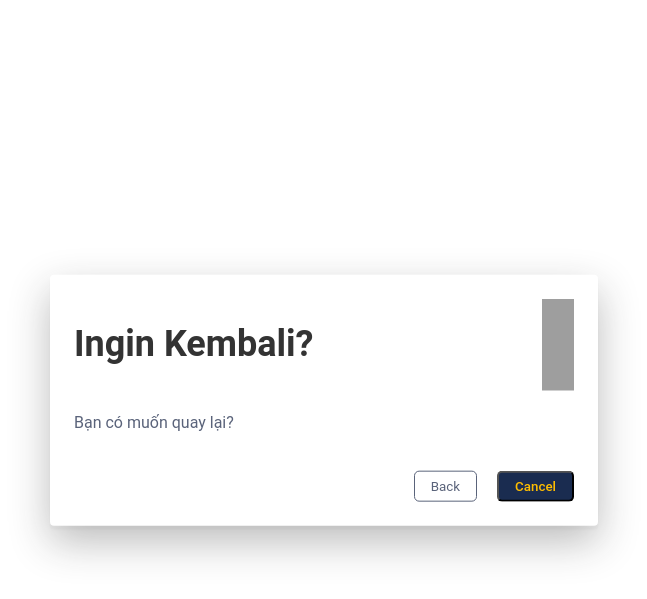
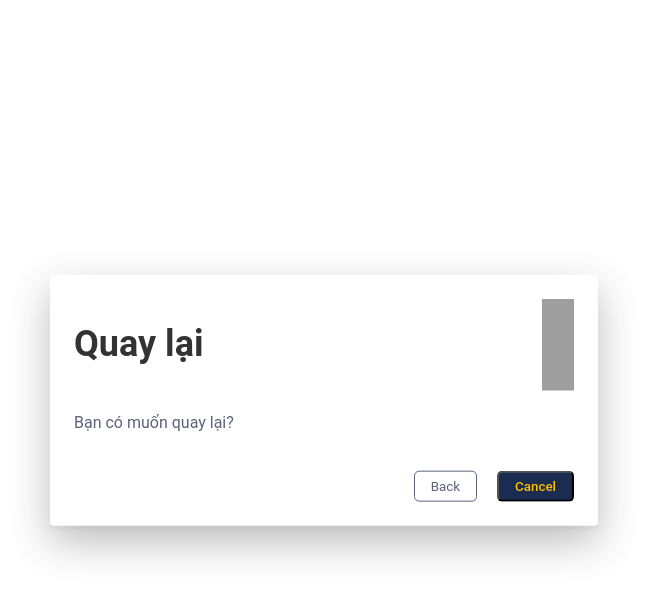
Before and after one commit to ksm-on-the-way/PTUDW_DACK, a PHP site: page /popup-message.php in a window 1280 px wide. Shown: the top 599 px of the page, without its empty margins (316-963 px from the left). Run offline with PHP 8.4, Linux system fonts and the light colour scheme; grey boxes are pictures that could not be loaded.

Commit message:
update UI

```diff
--- a/config.php
+++ b/config.php
@@ -1,6 +1,6 @@
 <?php
 define("HOST", "localhost");
-define("DB", "cinema2");
+define("DB", "cinema");
 define("USER", "root");
 define("PASSWORD", "");
 ?>
--- a/popup-message.php
+++ b/popup-message.php
@@ -132,7 +132,7 @@
     </style>
     <div class="modal">
         <header class="modal-header">
-            <h2 class="modal-title">Ingin Kembali?</h2>
+            <h2 class="modal-title">Quay lại</h2>
             <img src="https://cdn.builder.io/api/v1/image/assets/TEMP/f81257c114b9ce81c9d79bc859466d8531f3ab5865853b1354d15963ecf610cb?apiKey=a7b5919b608d4a8d87d14c0f93c1c4bc&" alt="" class="modal-icon" />
         </header>
         <p class="modal-description">
```
